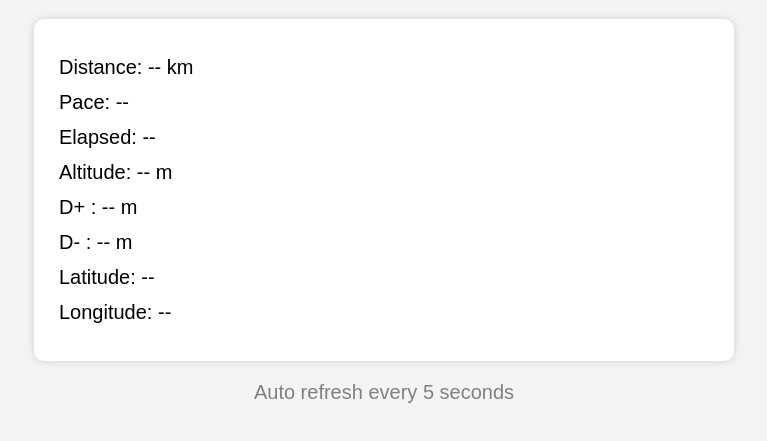
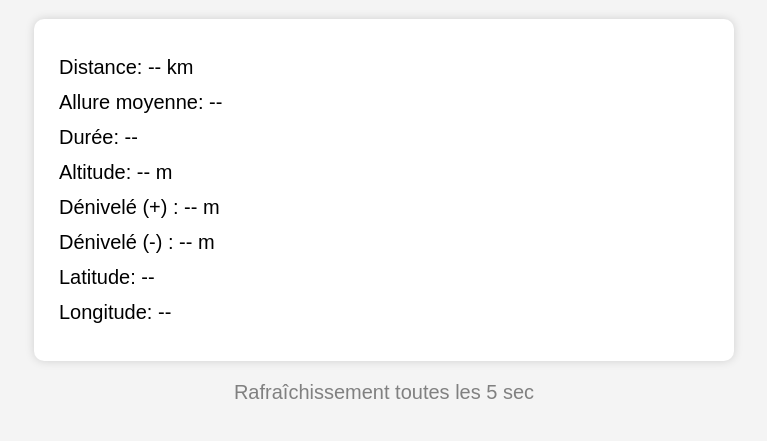
Before and after one commit to JMC055/jmc-livetrack-viewer, a plain HTML site: page index.html in a window 1280 px wide. Shown: the part 99-540 px from the top of the page, without its empty margins (256-1023 px from the left). Drawn offline with Linux system fonts and the light colour scheme; no server answers.

Commit message:
Update index.html

```diff
--- a/index.html
+++ b/index.html
@@ -13,16 +13,16 @@
 
         <div class="card">
             <p>Distance: <span id="distance">--</span> km</p>
-            <p>Pace: <span id="pace">--</span></p>
-            <p>Elapsed: <span id="elapsed">--</span></p>
+            <p>Allure moyenne: <span id="pace">--</span></p>
+            <p>Durée: <span id="elapsed">--</span></p>
             <p>Altitude: <span id="altitude">--</span> m</p>
-            <p>D+ : <span id="dplus">--</span> m</p>
-            <p>D- : <span id="dminus">--</span> m</p>
+            <p>Dénivelé (+) : <span id="dplus">--</span> m</p>
+            <p>Dénivelé (-) : <span id="dminus">--</span> m</p>
             <p>Latitude: <span id="lat">--</span></p>
             <p>Longitude: <span id="lon">--</span></p>
         </div>
 
-        <p class="status">Auto refresh every 5 seconds</p>
+        <p class="status">Rafraîchissement toutes les 5 sec</p>
     </div>
 
 <script src="app.js"></script>
```
